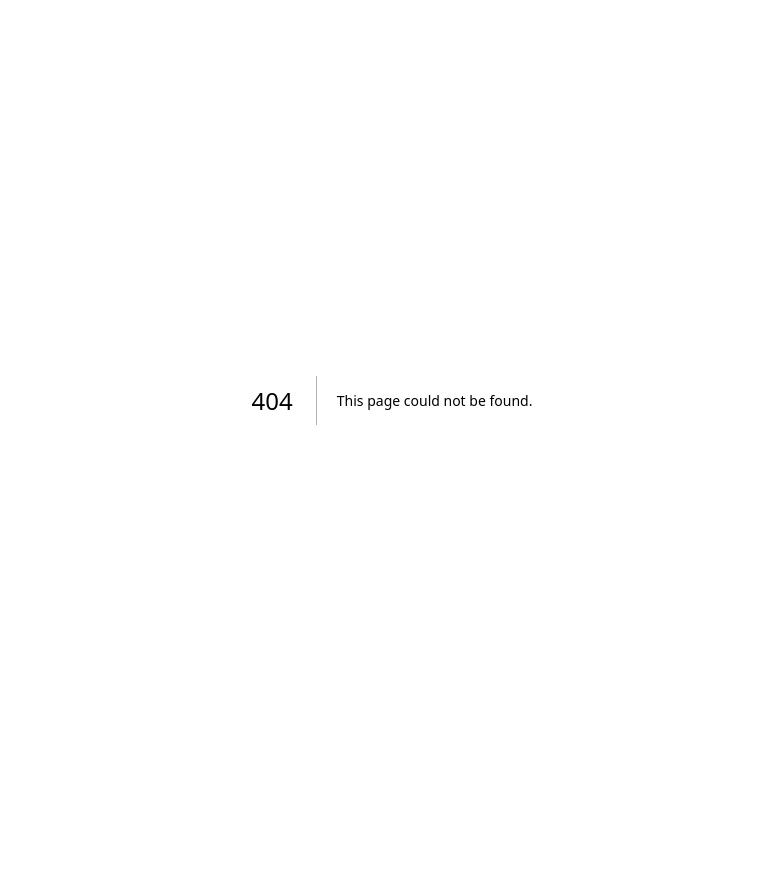
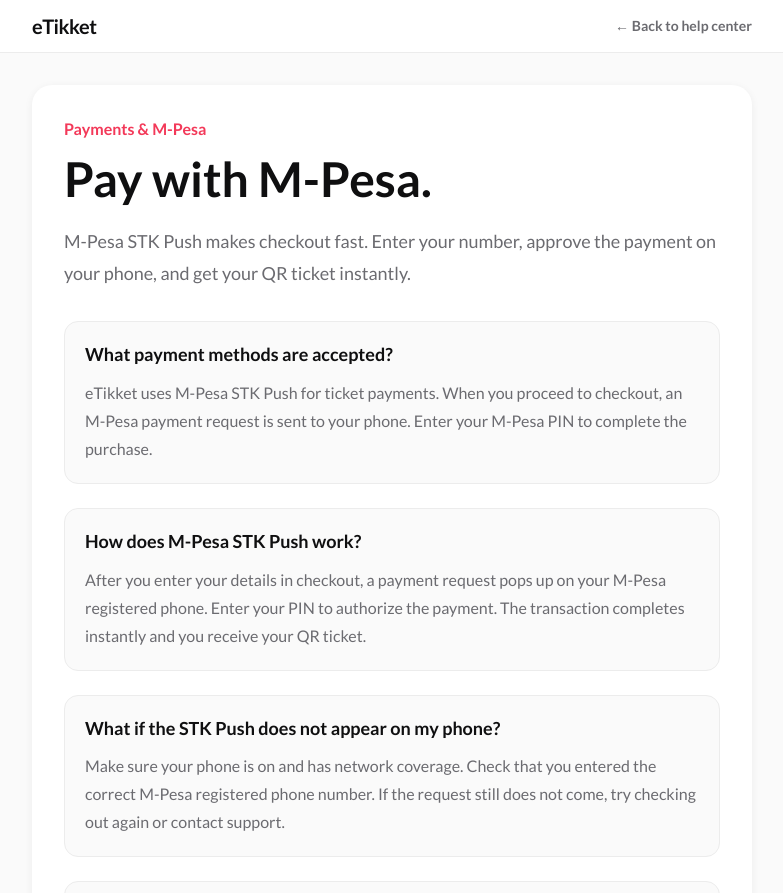
Before and after one commit to dennismutuku2005/eTikket, a Next.js app: page /help/payments in a window 1280 px wide. Before the commit this address had no page. Shown: the top 893 px of the page, without its empty margins (248-1031 px from the left). Before the commit the page ends 800 px from the top, so only its background shows below. Built offline with nearby package versions, Linux system fonts and the light colour scheme.

Commit message:
feature: added

```diff
--- /dev/null
+++ b/app/help/payments/page.js
@@ -0,0 +1,81 @@
+import Link from "next/link";
+
+const faqs = [
+  {
+    q: "What payment methods are accepted?",
+    a: "eTikket uses M-Pesa STK Push for ticket payments. When you proceed to checkout, an M-Pesa payment request is sent to your phone. Enter your M-Pesa PIN to complete the purchase.",
+  },
+  {
+    q: "How does M-Pesa STK Push work?",
+    a: "After you enter your details in checkout, a payment request pops up on your M-Pesa registered phone. Enter your PIN to authorize the payment. The transaction completes instantly and you receive your QR ticket.",
+  },
+  {
+    q: "What if the STK Push does not appear on my phone?",
+    a: "Make sure your phone is on and has network coverage. Check that you entered the correct M-Pesa registered phone number. If the request still does not come, try checking out again or contact support.",
+  },
+  {
+    q: "Is there a minimum or maximum payment amount?",
+    a: "M-Pesa has standard transaction limits. Ticket prices are set by organizers, and as long as the amount falls within M-Pesa limits, the payment will process normally.",
+  },
+  {
+    q: "Can I pay with cash or card?",
+    a: "Currently, eTikket only supports M-Pesa payments. This keeps the checkout flow simple and quick for everyone.",
+  },
+  {
+    q: "Do free tickets require payment details?",
+    a: "No. Free tickets (KSh 0) do not require any payment. Just enter your name and phone number to reserve your ticket, and you will receive a QR code for entry.",
+  },
+  {
+    q: "What happens if a payment fails?",
+    a: "If the M-Pesa payment fails, your ticket is not issued. You can try again by going back to the event page and proceeding through checkout again. Make sure you have sufficient M-Pesa balance.",
+  },
+  {
+    q: "How do organizers receive their payouts?",
+    a: "Organizers configure their M-Pesa payout settings in the organizer dashboard. Payouts are processed according to the platform's settlement schedule.",
+  },
+];
+
+export default function PaymentsHelpPage() {
+  return (
+    <main className="min-h-screen bg-[#fafafa] text-[#0f0f10]">
+      <header className="border-b border-[#ececec] bg-white">
+        <div className="mx-auto flex max-w-3xl items-center justify-between gap-4 px-4 py-3 sm:px-6">
+          <Link href="/" aria-label="eTikket home">
+            <span className="text-xl font-bold tracking-tight">eTikket</span>
+          </Link>
+          <Link href="/help" className="text-sm font-semibold text-[#6b6b70] hover:text-[#0f0f10]">
+            ← Back to help center
+          </Link>
+        </div>
+      </header>
+
+      <section className="mx-auto max-w-3xl px-4 py-8 sm:px-6">
+        <div className="rounded-[20px] bg-white p-6 shadow-[0_2px_8px_rgba(15,15,16,0.06)] sm:p-8">
+          <p className="text-base font-bold text-[#f33959]">Payments & M-Pesa</p>
+          <h1 className="mt-2 text-4xl font-bold leading-tight sm:text-5xl">Pay with M-Pesa.</h1>
+          <p className="mt-4 text-lg leading-8 text-[#6b6b70]">
+            M-Pesa STK Push makes checkout fast. Enter your number, approve the payment on your phone, and get your QR ticket instantly.
+          </p>
+
+          <div className="mt-8 space-y-6">
+            {faqs.map((faq) => (
+              <div key={faq.q} className="rounded-[14px] border border-[#ececec] bg-[#fafafa] p-5">
+                <h2 className="text-lg font-bold leading-snug text-[#0f0f10]">{faq.q}</h2>
+                <p className="mt-3 text-base leading-7 text-[#6b6b70]">{faq.a}</p>
+              </div>
+            ))}
+          </div>
+
+          <div className="mt-8 flex flex-wrap gap-3">
+            <Link href="/events" className="rounded-full bg-[#f33959] px-5 py-3 text-sm font-bold text-white hover:bg-[#d92847]">
+              Browse events
+            </Link>
+            <Link href="/help" className="rounded-full border border-[#ececec] px-5 py-3 text-sm font-bold hover:bg-[#f4f4f5]">
+              Help center
+            </Link>
+          </div>
+        </div>
+      </section>
+    </main>
+  );
+}
```
